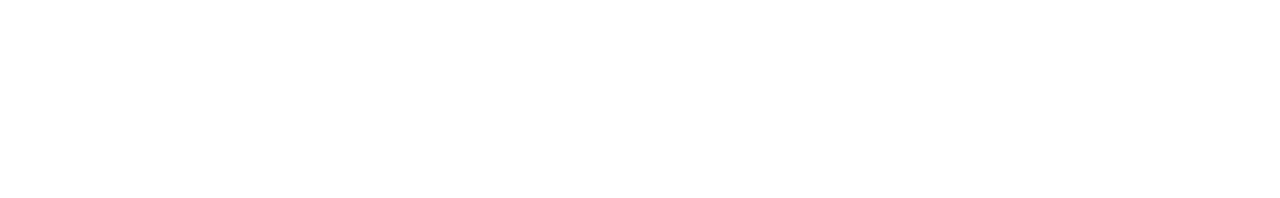
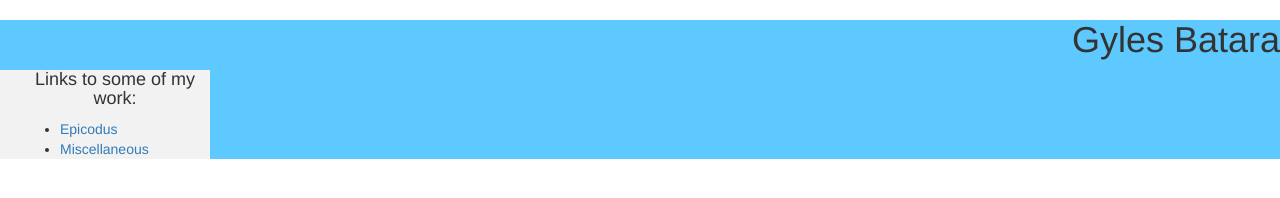
Before and after one commit to gylesb/Portfolio, a plain HTML site: page index.html in a window 1280 px wide. Drawn offline with Linux system fonts and the light colour scheme.

Commit message:
Added sidebar with dummy links

```diff
--- a/css/styles.css
+++ b/css/styles.css
@@ -1,4 +1,22 @@
 #container {
   margin-left: auto;
   margin-right: auto;
+  background-color: #5DC9FF;
 }
+
+h1 {
+  text-align: right;
+}
+
+.sidebar{
+  left:0;
+  width:210px;
+  height:11%;
+  background-color: #f2f2f2;
+  padding-left: 20px;
+  text-align:left;
+}
+
+h4 {
+  text-align: center;
+}
--- a/index.html
+++ b/index.html
@@ -8,7 +8,16 @@
   </head>
   <body>
     <div id="container">
-      <h1></h1>
+      <h1>Gyles Batara</h1>
+        <div class="sidebar">
+          <h4>Links to some of my work:</h4>
+          <div class="links">
+            <ul>
+              <li><a href="#">Epicodus</a></li>
+              <li><a href="#">Miscellaneous</a></li>
+            </ul>
+          </div>
+        </div>
     </div>
   </body>
 </html>
```
